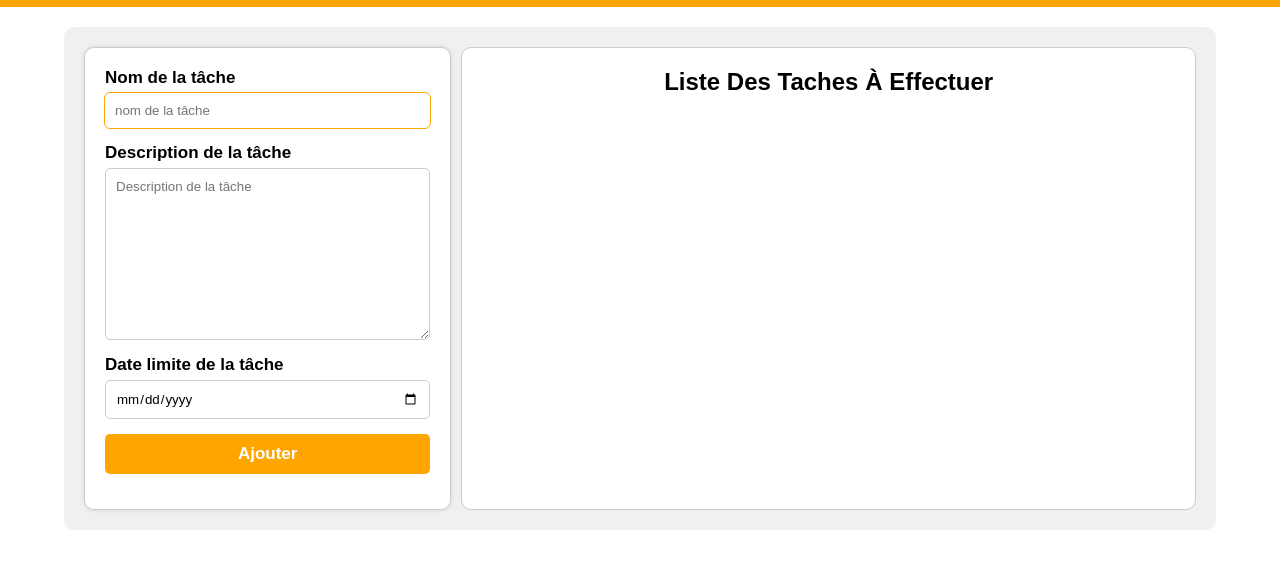
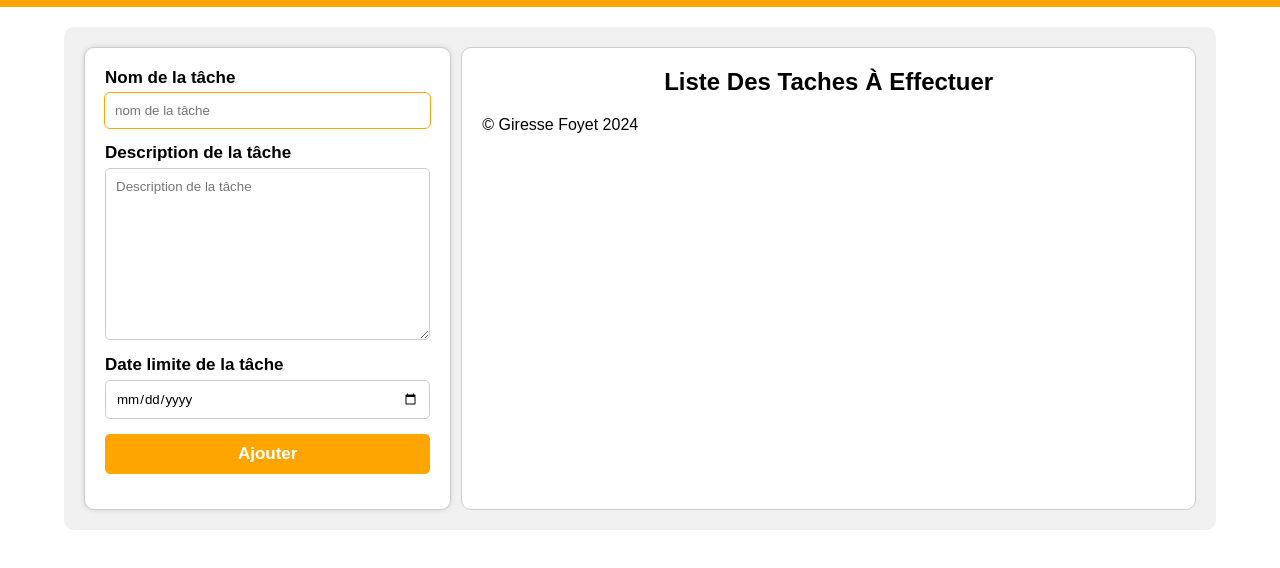
Before and after one commit to giressefoyet/TEST_PRATIQUE_ORANGE_GIRESSE_FOYET, a plain HTML site: page index.html in a window 1280 px wide. Shown: the part 50-618 px from the top of the page. Drawn offline with Linux system fonts and the light colour scheme.

Commit message:
Update index.html

```diff
--- a/index.html
+++ b/index.html
@@ -41,7 +41,10 @@
         <!-- le block d'affichage de la tâche -->
         <div id="task-list">
             <h2>Liste des taches à effectuer</h2>
+
+            <div class="footer">&copy; Giresse Foyet 2024</div>
         </div>
+
     </main>
     <script src="script.js"></script>
 </body>
```
